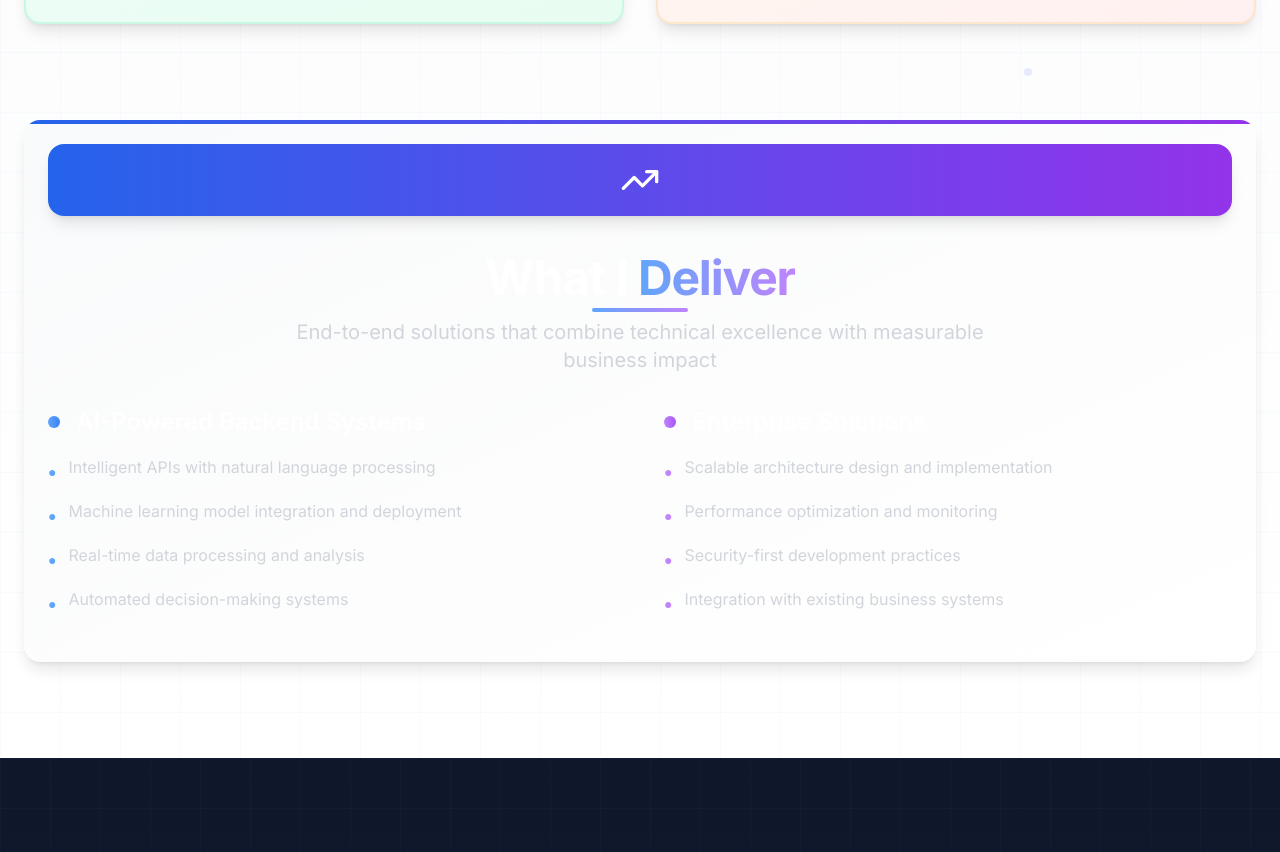
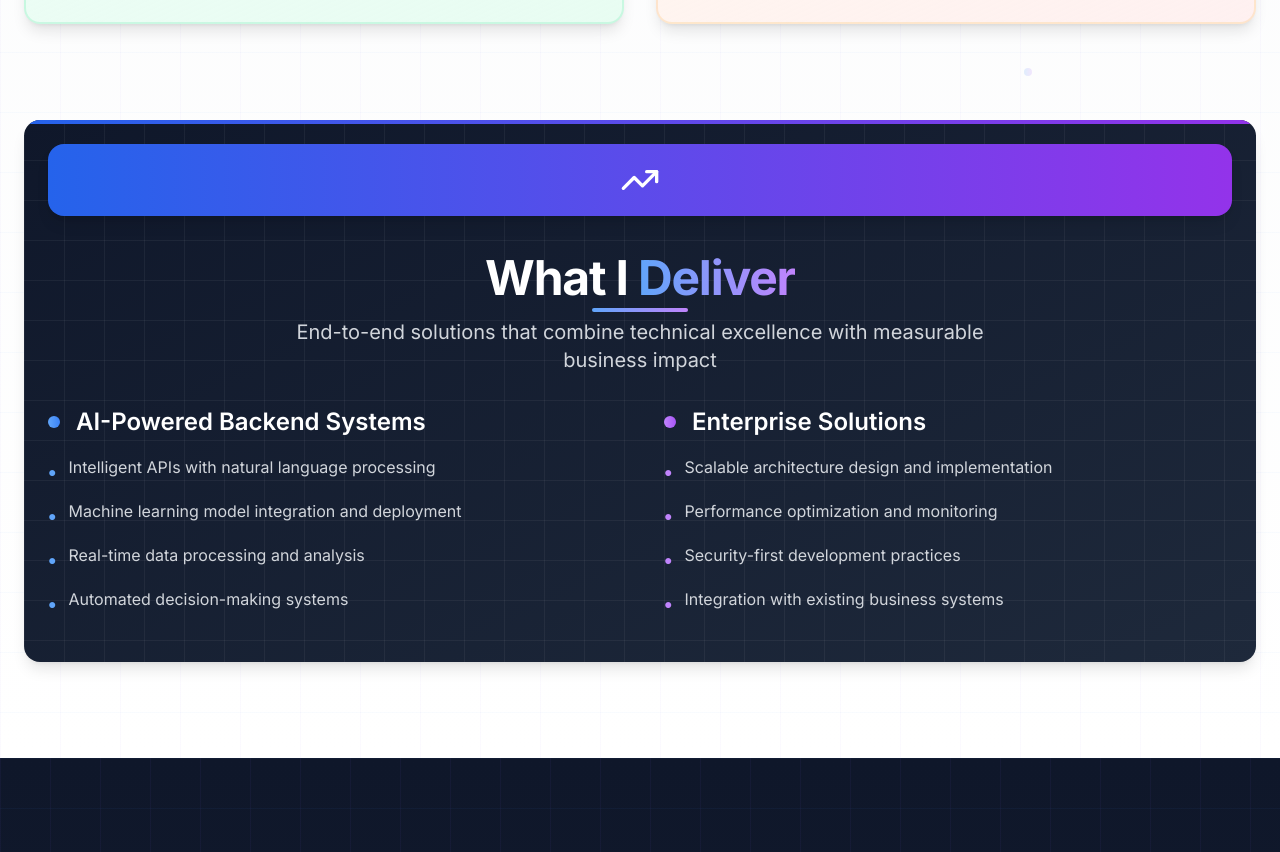
Before and after one commit to ShabbirHathi/shabbirhathi.github.io, a React (Vite) app: page / in a window 1280 px wide. Shown: the part 3240-4092 px from the top of the page. Built offline with nearby package versions, Linux system fonts and the light colour scheme.

Commit message:
Fix "What I Deliver" section coloring
Corrected the background gradient in the "What I Deliver" section to improve text contrast and readability. The previous gradient class was not correctly applied, resulting in a light background that clashed with the text color.

```diff
--- a/src/components/Skills.tsx
+++ b/src/components/Skills.tsx
@@ -124,7 +124,7 @@ const Skills = () => {
           </div>
 
           {/* Enhanced Professional Capabilities Section */}
-          <Card className={`bg-gradient-to-br ${designSystem.colors.backgrounds.dark} border-0 shadow-2xl overflow-hidden relative ${designSystem.components.card}`}>
+          <Card className={`bg-gradient-to-br from-slate-900 to-slate-800 border-0 shadow-2xl overflow-hidden relative ${designSystem.components.card}`}>
             <div className="absolute inset-0 bg-[linear-gradient(rgba(255,255,255,0.05)_1px,transparent_1px),linear-gradient(90deg,rgba(255,255,255,0.05)_1px,transparent_1px)] bg-[size:40px_40px]" />
             <div className={`absolute top-0 left-0 w-full h-1 bg-gradient-to-r ${designSystem.colors.gradients.primary}`} />
 
```
